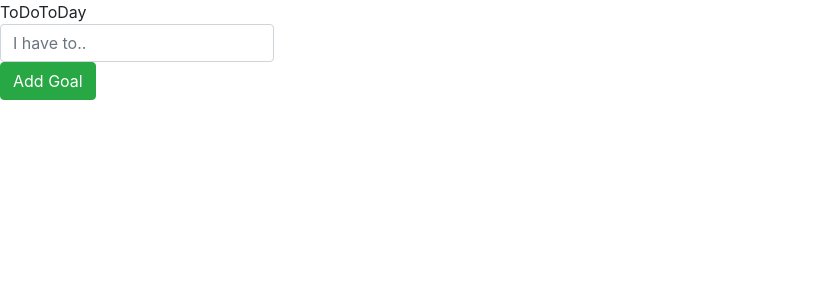
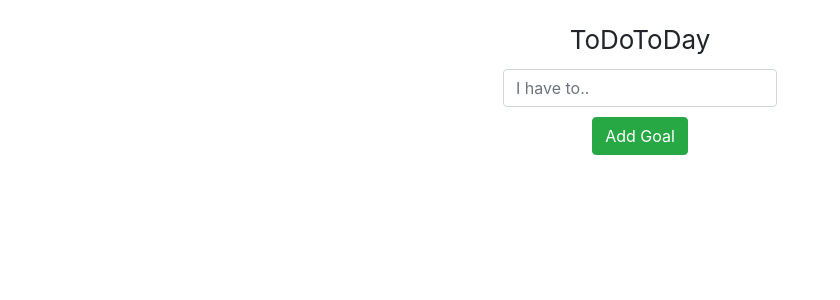
Before and after one commit to Basruhe/todotoday, a React (Create React App) app: page / in a window 1280 px wide. Shown: the top 300 px of the page, without its empty margins (0-840 px from the left). Built offline with nearby package versions, Linux system fonts and the light colour scheme.

Commit message:
added css file

```diff
--- a/src/components/App.jsx
+++ b/src/components/App.jsx
@@ -3,9 +3,6 @@ import React, { Component } from "react";
 import { connect } from "react-redux";
 import { bindActionCreators } from "redux";
 import { addGoal } from "../actions";
-
-// 7? might have missed something here
-// 8 currently here
 
 class App extends Component {
   constructor(props) {
@@ -44,7 +41,7 @@ class App extends Component {
     return (
       <div className="App">
         <div className="title">ToDoToDay</div>
-        <div className="form-inline">
+        <div className="form-inline goal-form">
           <div className="form-group">
             <input
               className="form-control"
--- /dev/null
+++ b/src/index.css
@@ -0,0 +1,23 @@
+.App {
+  padding-top: 20px;
+  display: flex;
+  flex-direction: column;
+  align-items: center;
+}
+
+.title {
+  text-align: center;
+  font-size: 26px;
+}
+
+input {
+  margin: 5px;
+}
+
+.goal-form {
+  padding: 5px;
+}
+
+.list-item {
+  display: inline-block;
+}
--- a/src/index.js
+++ b/src/index.js
@@ -4,6 +4,7 @@ import App from "./components/App";
 import { Provider } from "react-redux";
 import { createStore } from "redux";
 import reducer from "./reducers";
+import "./index.css";
 
 const store = createStore(reducer);
 
```
